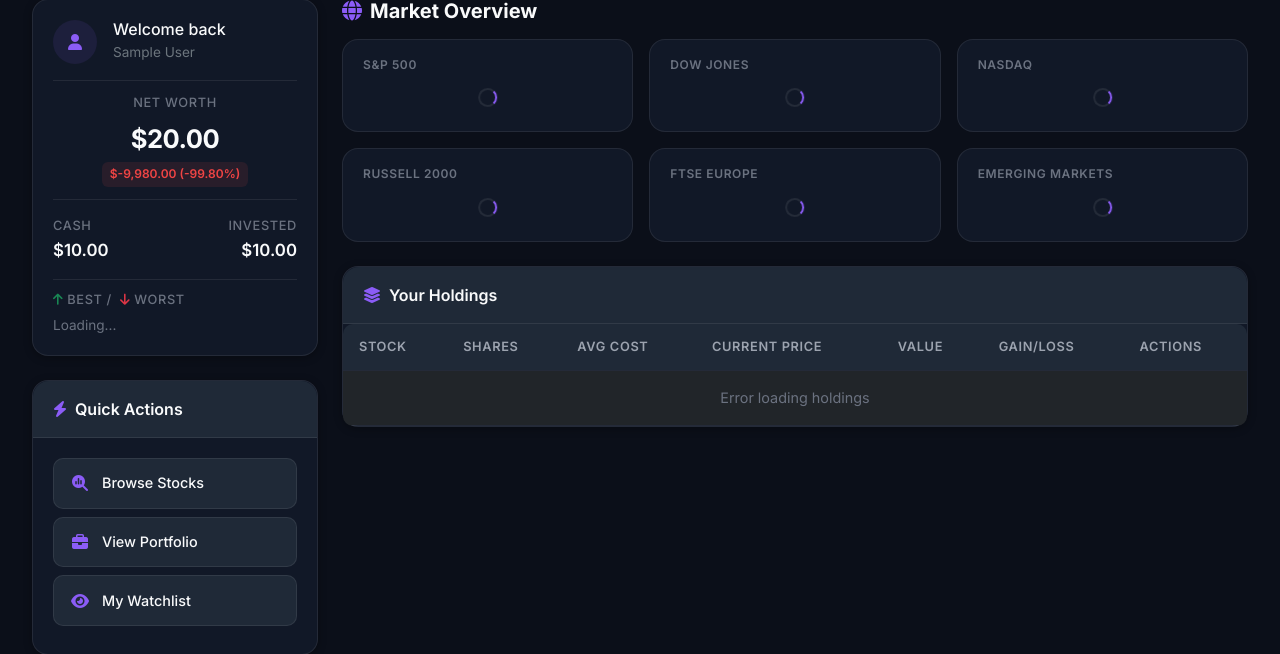
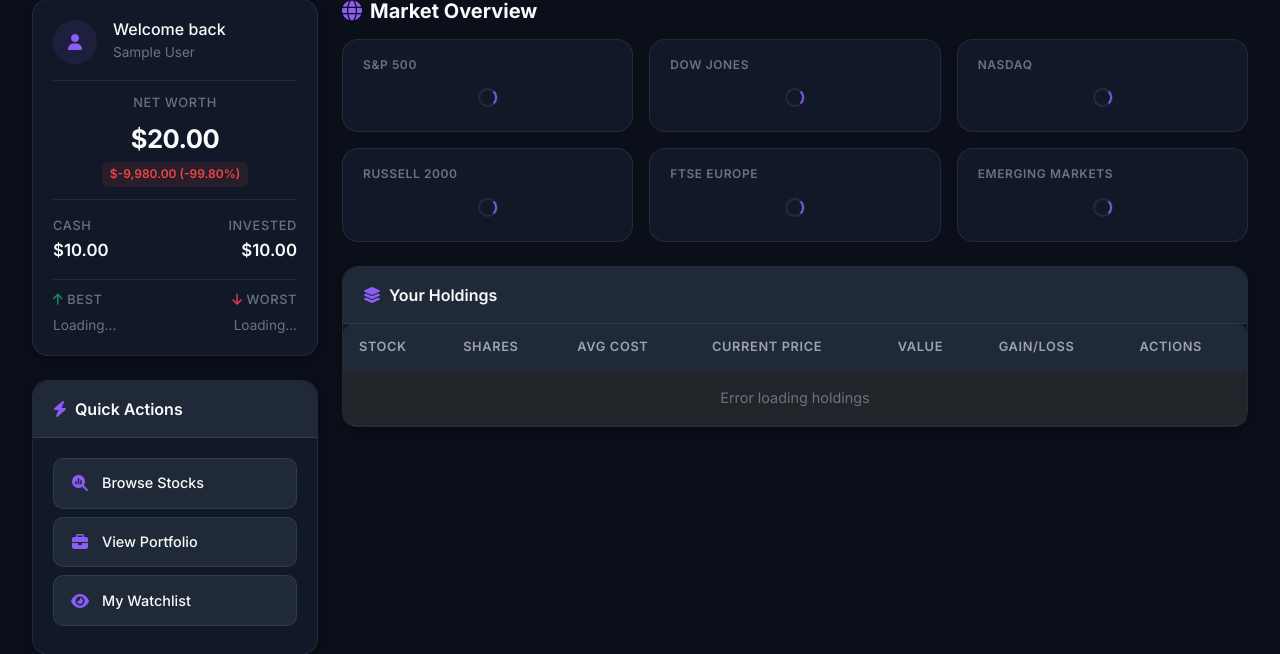
Before and after one commit to Portfolio-Simulation/PortfolioPlus, a Flask app: page /dashboard in a window 1280 px wide. Shown: the part 94-748 px from the top of the page. Run offline with Flask 3, Linux system fonts and the light colour scheme; the visitor is signed in with stand-in values (Sample User, id 1); a database or web service that is not in the repository returns one stand-in record (values such as "Sample title"); data that the repository does not hold is empty; some libraries are stand-ins or nearby versions.

Commit message:
Fixed #15

```diff
--- a/templates/dashboard.html
+++ b/templates/dashboard.html
@@ -180,11 +180,19 @@
                 </div>
 
                 <!-- Best / Worst Performer -->
-                <div style="padding-top: 0.6rem; border-top: 1px solid var(--border);">
-                    <div class="stat-label" style="margin-bottom: 0.35rem;">
-                        <i class="fas fa-arrow-up text-success me-1"></i>Best / <i class="fas fa-arrow-down text-danger ms-1 me-1"></i>Worst
+                <div style="padding-top: 0.6rem; border-top: 1px solid var(--border);" class="d-flex justify-content-between">
+                    <div class="text-start">
+                        <div class="stat-label" style="margin-bottom: 0.35rem;">
+                            <i class="fas fa-arrow-up text-success me-1"></i>Best
+                        </div>
+                        <div id="bestWorstBest" style="font-size: 0.85rem; color: var(--text-muted);">Loading...</div>
                     </div>
-                    <div id="bestWorstContent" style="font-size: 0.85rem; color: var(--text-muted);">Loading...</div>
+                    <div class="text-end">
+                        <div class="stat-label" style="margin-bottom: 0.35rem;">
+                            <i class="fas fa-arrow-down text-danger me-1"></i>Worst
+                        </div>
+                        <div id="bestWorstWorst" style="font-size: 0.85rem; color: var(--text-muted);">Loading...</div>
+                    </div>
                 </div>
             </div>
         </div>
@@ -474,7 +482,8 @@
                         '<p class="mt-2 mb-1">No holdings yet</p>' +
                         '<a href="/stocks" style="font-size: 0.85rem;">Browse Stocks</a></td></tr>';
                     document.getElementById('holdingsCount').textContent = '';
-                    document.getElementById('bestWorstContent').innerHTML = '<span style="color: var(--text-muted);">No holdings</span>';
+                    document.getElementById('bestWorstBest').innerHTML = '<span style="color: var(--text-muted);">No holdings</span>';
+                    document.getElementById('bestWorstWorst').innerHTML = '<span style="color: var(--text-muted);">No holdings</span>';
                     return;
                 }
 
@@ -510,11 +519,10 @@
                 }
                 var bestCol = best.gain_loss_pct >= 0 ? 'var(--success)' : 'var(--danger)';
                 var worstCol = worst.gain_loss_pct >= 0 ? 'var(--success)' : 'var(--danger)';
-                document.getElementById('bestWorstContent').innerHTML =
-                    '<div class="d-flex justify-content-between">' +
-                    '<span><b style="color:' + bestCol + ';">' + best.symbol + '</b> <span style="color:' + bestCol + ';">' + (best.gain_loss_pct >= 0 ? '+' : '') + best.gain_loss_pct.toFixed(2) + '%</span></span>' +
-                    '<span><b style="color:' + worstCol + ';">' + worst.symbol + '</b> <span style="color:' + worstCol + ';">' + (worst.gain_loss_pct >= 0 ? '+' : '') + worst.gain_loss_pct.toFixed(2) + '%</span></span>' +
-                    '</div>';
+                document.getElementById('bestWorstBest').innerHTML =
+                    '<b style="color:' + bestCol + ';">' + best.symbol + '</b> <span style="color:' + bestCol + ';">' + (best.gain_loss_pct >= 0 ? '+' : '') + best.gain_loss_pct.toFixed(2) + '%</span>';
+                document.getElementById('bestWorstWorst').innerHTML =
+                    '<b style="color:' + worstCol + ';">' + worst.symbol + '</b> <span style="color:' + worstCol + ';">' + (worst.gain_loss_pct >= 0 ? '+' : '') + worst.gain_loss_pct.toFixed(2) + '%</span>';
             },
             error: function() {
                 document.getElementById('holdingsBody').innerHTML =
```
